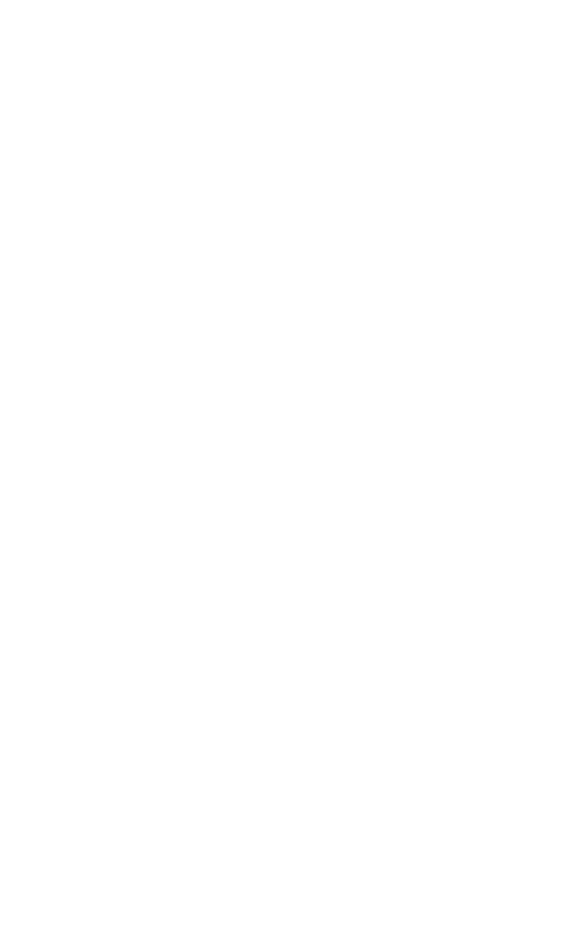
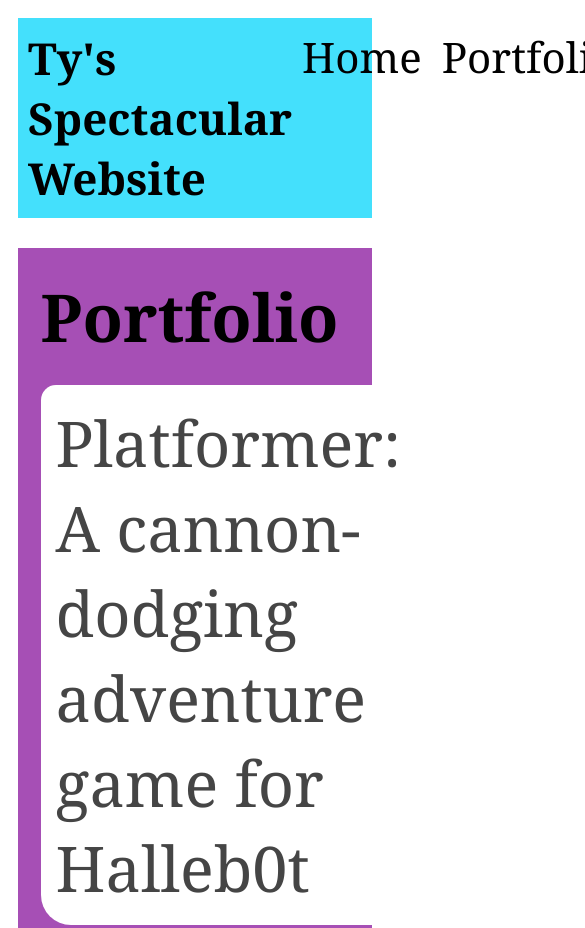
Before and after one commit to TyZeno26/TyZeno26.github.io, a plain HTML site: page portfolio.html in a window 390 px wide. Shown: the top 928 px of the page, 585 px wide, since content can reach past the window. Before the commit the page ends 844 px from the top, so only its background shows below. Drawn offline with Linux system fonts and the light colour scheme.

Commit message:
add portfolio page to website

```diff
--- a/portfolio.html
+++ b/portfolio.html
@@ -0,0 +1,42 @@
+<!DOCTYPE html>
+<html>
+  <head>
+    <title> Ty Zeno's Website </title>
+    <link rel="stylesheet" href="style.css">
+  </head>
+
+  <body>
+    <!-- All content goes here -->
+    <div id="all-contents">
+      <nav>
+        <h1> Ty's Spectacular Website </h1>
+        <ul id="nav-ul">
+            <li class="nav-li">
+                <a href="index.html"> Home </a>
+            </li>
+
+            <li class="nav-li">
+                <a href="portfolio.html"> Portfolio </a>
+            </li>
+        </ul>
+      </nav>
+
+      <main>
+        <div class="content">
+            <h1> Portfolio </h1>
+            <ul id="portfolio">
+                <li>
+                    <a href="fsd-projects/platformer/">Platformer: A cannon-dodging adventure game for Halleb0t</a>
+                </li>
+                <li>
+                    <a href="fsd-projects/bouncing-box/">Bouncing Box: A fun introduction to web game development</a>
+                </li>
+                <li>
+                    <a href="fsd-projects/circularity/">Circularity: A poetic motion experiment with circles</a>
+                </li>
+            </ul>
+        </div>
+      </main>
+    </div>
+  </body>
+</html>
--- a/style.css
+++ b/style.css
@@ -75,3 +75,78 @@
 h2, h3 {
     margin: 0px;
 }
+/* Portfolio styles */
+.content h1 {
+  color: black;
+}
+
+#portfolio {
+  list-style-type: none;
+  padding-left: 0;
+}
+
+#portfolio li {
+  background: #fff;
+  padding: 10px;
+  border-radius: 10px 20px;
+  margin-bottom: 10px;
+}
+
+#portfolio li:hover {
+  background: #eee;
+}
+
+#portfolio a {
+  text-decoration: none;
+  color: #454545;
+  border-radius: 30px;
+}
+/* responsive web design */
+@media screen and (min-width: 120px) and (max-width: 1080px) {
+  main {
+    height: 100ch;
+    zoom: 1.5;
+    display: grid;
+  }
+
+  h1 {
+    font-size: 44px;
+  }
+
+  h2 {
+    font-size: 42px;
+  }
+
+  h3 {
+    font-size: 36px;
+  }
+
+  #all-contents {
+    height: 100ch;
+    margin: none;
+  }
+
+  a {
+    font-size: 42px;
+  }
+
+  .sidebar {
+    margin-right: 0px;
+    justify-content: center;
+    align-items: center;
+  }
+
+  .sidebar-img {
+    width: 100%;
+  }
+
+  p,
+  li {
+    font-size: 24px;
+  }
+
+  .content {
+    align-content: center;
+    justify-content: center;
+  }
+}
```
Also changed, not shown: index.html (+1 -1 lines), images/https:/static.thenounproject.com/png/5265761-200.png (added).
